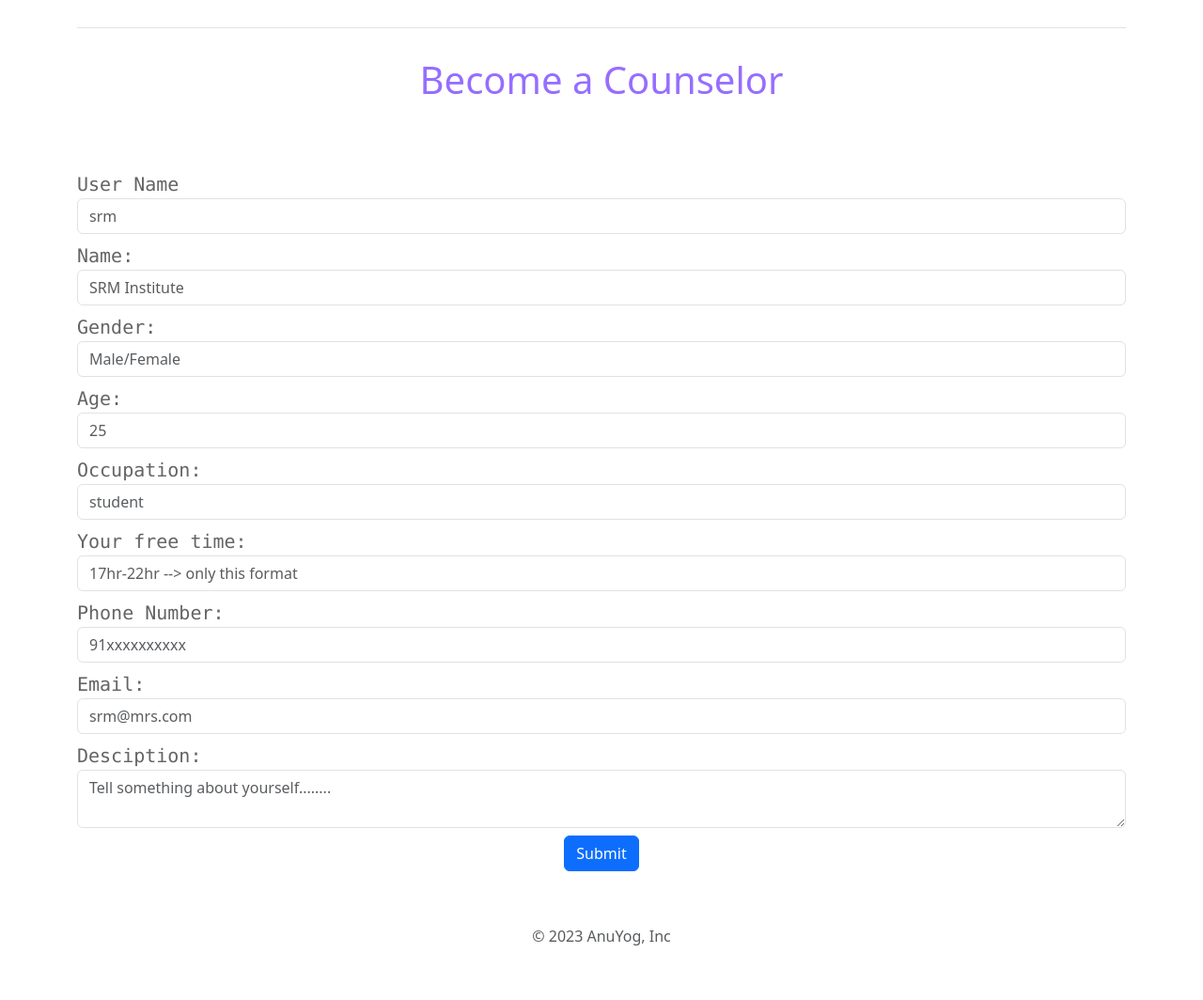
After one commit to siddhant-shekhar/AnuYog-v2, a Flask app: page /bcounselor in a window 1280 px wide. The commit adds this page. Shown: the part 1019-2083 px from the top of the page at 94% size. Run offline with Flask 2, Linux system fonts and the light colour scheme.

Commit message:
added some more designs

```diff
--- a/app.py
+++ b/app.py
@@ -4,8 +4,18 @@ app = Flask(__name__)
 
 
 @app.route("/")
-def hello_world():
+def landing_page():
   return render_template('home.html')
+
+
+@app.route("/questions")
+def questions():
+  return render_template('questions.html')
+
+
+@app.route("/bcounselor")
+def bcounselor():
+  return render_template('bcounselor.html')
 
 
 if __name__ == "__main__":
--- /dev/null
+++ b/templates/bcounselor.html
@@ -0,0 +1,93 @@
+<!DOCTYPE html>
+<html>
+
+  <head>
+
+    <title>AnuYog</title>
+    <link rel="icon" type="images/x-icon" href="/static/logo- AnuYog.png" />
+
+    {% include 'bootstrap_css.html' %}
+    {% include 'lottie_script.html' %}
+
+  </head>
+
+  <body>
+
+    <!--navigation bar-->
+    {% include 'nav.html' %}
+
+    <div class="image-container" style="width: 100%;max-height: 950px;overflow: hidden; align-content: center;">
+      <img src="https://images.unsplash.com/photo-1558522195-e1201b090344?ixlib=rb-4.0.3&ixid=MnwxMjA3fDB8MHxwaG90by1wYWdlfHx8fGVufDB8fHx8&auto=format&fit=crop&w=2070&q=80" style="width: 100%;height: auto;object-fit: cover; object-position: center; " alt="Your image">
+    </div>
+
+
+    <div class="container">
+
+
+      <h1 class="text-center p-5 mt-4 mb-4" style="color:rgb(150,110,300);">Become a Counselor</h1>
+
+      <div>
+        <form class="lead" method="post">
+          <div class="mb-2">
+          <label style="font-size:20px; color:rgb(100,100,100); font-family:Lucida Console;">User Name</label><br>
+          <input class="form-control" type="text" required name="counselor_name" placeholder="srm">
+          </div>
+
+          <div class="mb-2">
+          <label style="font-size:20px;color:rgb(100,100,100); font-family:Lucida Console;">Name:</label><br>
+          <input class="form-control" type="text" required name="name" placeholder="SRM Institute">
+          </div>
+
+          <div class="mb-2">
+          <label style="font-size:20px;color:rgb(100,100,100); font-family:Lucida Console;">Gender:</label><br>
+          <input class="form-control" type="text" required name="gender" placeholder="Male/Female">
+          </div>
+
+          <div class="mb-2">
+          <label style="font-size:20px;color:rgb(100,100,100); font-family:Lucida Console;">Age:</label><br>
+          <input class="form-control" type="text" required name="age" placeholder="25">
+          </div>
+
+          <div class="mb-2">
+          <label style="font-size:20px;color:rgb(100,100,100); font-family:Lucida Console;">Occupation:</label><br>
+          <input class="form-control" type="text" name="occupation" placeholder="student">
+          </div>
+
+          <div class="mb-2">
+          <label style="font-size:20px;color:rgb(100,100,100); font-family:Lucida Console;">Your free time:</label><br>
+          <input class="form-control" type="text" required name="time_range" placeholder="17hr-22hr --> only this format">
+          </div>
+
+          <div class="mb-2">
+          <label style="font-size:20px;color:rgb(100,100,100); font-family:Lucida Console;">Phone Number:</label><br>
+          <input class="form-control" type="text" required name="phone_no" placeholder="91xxxxxxxxxx">
+          </div>
+
+          <div class="mb-2">
+          <label style="font-size:20px;color:rgb(100,100,100); font-family:Lucida Console;">Email:</label><br>
+          <input class= "form-control" type="email" required name="email" placeholder="srm@mrs.com">
+          </div>
+
+          <div class="mb-2">
+            <label style="font-size:20px;color:rgb(100,100,100); font-family:Lucida Console;">Desciption:</label><br>
+            <textarea class="form-control" name="dec" placeholder="Tell something about yourself........"></textarea>
+          </div>
+          <div class="text-center">
+            <button class="btn btn-primary" type="submit">Submit</button>
+          </div>
+        </form>
+      </div>
+
+
+
+
+      {% include 'footer.html' %}
+    </div>
+
+
+  <!--javascript file-->
+  {% include 'bootstrap_js.html' %}
+
+  </body>
+
+</html>
--- a/templates/footer.html
+++ b/templates/footer.html
@@ -1,6 +1,6 @@
-<div class="border-bottom pb-3 mb-3"></div>
+<div class="border-bottom pb-3 mb-3 sticky-bottom"></div>
 <div class="container">
   <footer class="py-3 my-4">
-    <p class="text-center text-body-secondary">&copy; 2023 Company, Inc</p>
+    <p class="text-center text-body-secondary">&copy; 2023 AnuYog, Inc</p>
   </footer>
 </div>
--- a/templates/home.html
+++ b/templates/home.html
@@ -4,6 +4,7 @@
   <head>
 
     <title>AnuYog</title>
+    <link rel="icon" type="images/x-icon" href="/static/logo- AnuYog.png" />
 
     {% include 'bootstrap_css.html' %}
     {% include 'lottie_script.html' %}
@@ -24,7 +25,7 @@
       <h1 class="text-center mt-4 mb-4 p-4">About Us</h1>
 
       <div class="row">
-        <div class="lead col-8 fs-4">{% include 'about_us.txt' %}</div>
+        <div class="lead col-8 fs-5">{% include 'about_us.txt' %}</div>
         <div class="col-4">
           <lottie-player src="https://assets8.lottiefiles.com/packages/lf20_v1yudlrx.json"  background="transparent"  speed="1"  style="width: auto; height: 600px;"  loop  autoplay></lottie-player>
         </div>
--- a/templates/nav.html
+++ b/templates/nav.html
@@ -1,15 +1,17 @@
-<nav class="navbar navbar-dark bg-dark" aria-label="First navbar example">
+<nav class="navbar navbar-dark bg-dark sticky-top" aria-label="First navbar example">
   <div class="container-fluid">
-    <a class="navbar-brand" href="/"><img src="/static/logo- AnuYog.png" width="30" height="30"alt="logo"></a>
+      <a class="navbar-brand me-5" href="/"><img src="/static/logo- AnuYog.png" width="30" height="30"alt="logo"></a>
 
       <div>
-      <a class="navbar-brand" href="/">AnuYog- Helping through Experiences</a>
+        <a class="navbar-brand ms-5" href="/">AnuYog- Helping through Experiences</a>
       </div>
 
 
       <div>
 
-      <a href="" type="button" class="btn btn-outline-primary">Become a counseler</a>
+        <a href="https://anuyog.siddhantshekha1.repl.co/bcounselor">
+          <button type="button" class="btn btn-outline-primary">Become a counselor</button>
+        </a>
 
         <button class="navbar-toggler" type="button" data-bs-toggle="collapse" data-bs-target="#navbarsExample01" aria-controls="navbarsExample01" aria-expanded="false" aria-label="Toggle navigation">
           <span class="navbar-toggler-icon"></span>
```
Also changed, not shown: templates/corousel.html (+16 -14 lines), templates/questions.html (+35 -0 lines). Lines whose indentation alone changed are shown as unchanged.
